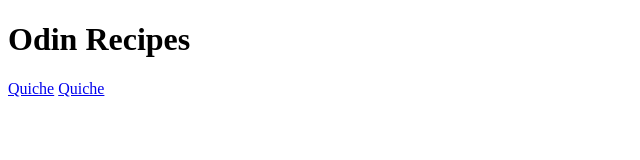
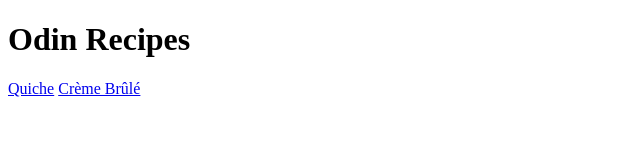
Before and after one commit to yanisdfx/odin-recipes, a plain HTML site: page index.html in a window 1280 px wide. Shown: the full height of the page, 0-640 px from the left. Drawn offline with Linux system fonts and the light colour scheme.

Commit message:
Fix link name : correct link name from  'quiche' to 'crème brûlée' due to labeling error

```diff
--- a/index.html
+++ b/index.html
@@ -8,6 +8,6 @@
 <body>
    <h1>Odin Recipes</h1>
    <a href="recipes/quiche.html">Quiche</a>
-   <a href="recipes/cremebrulee.html">Quiche</a>
+   <a href="recipes/cremebrulee.html">Crème Brûlé</a>
 </body>
 </html>
```
